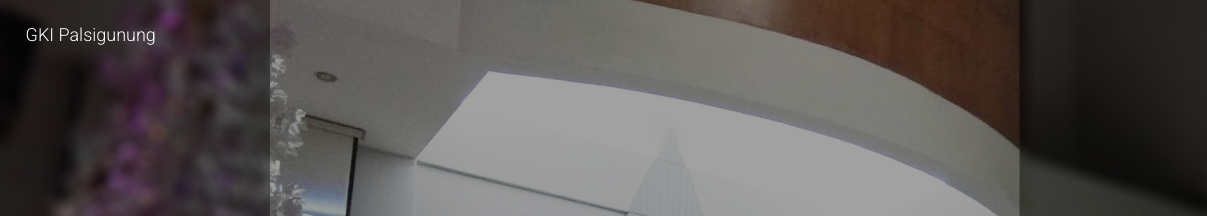
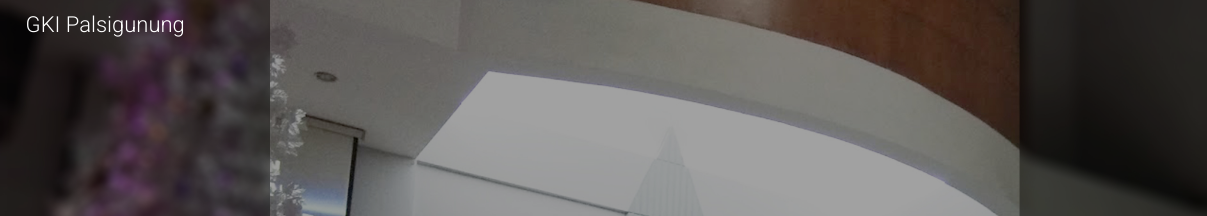
Before and after one commit to lmarkrol/gki-palsi, a plain HTML site: page index.html in a window 1280 px wide. Shown: the top 216 px of the page, 0-1207 px from the left. Drawn offline with Linux system fonts and the light colour scheme; files whose address does not match are found by name.

Commit message:
Update style.css

```diff
--- a/style.css
+++ b/style.css
@@ -280,9 +280,9 @@ max-width:100%;
 padding:8px 0 0 0;
 }
 .logo_text{
-font-size:18px;
-line-height:70px;
-font-weight:1500;
+font-size:22px;
+line-height:50px;
+font-weight:2500;
 }
 .logo_text a{
 color:#ffffff;
```
